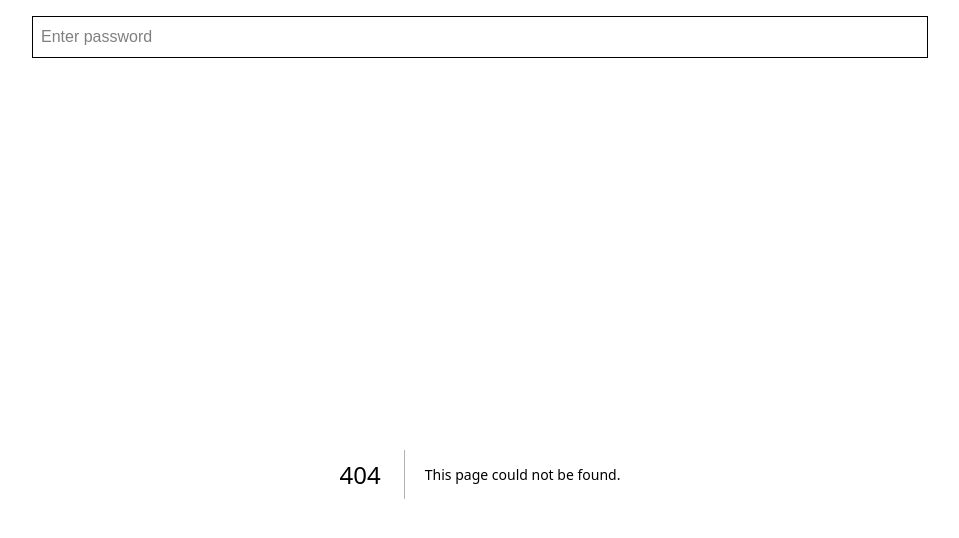
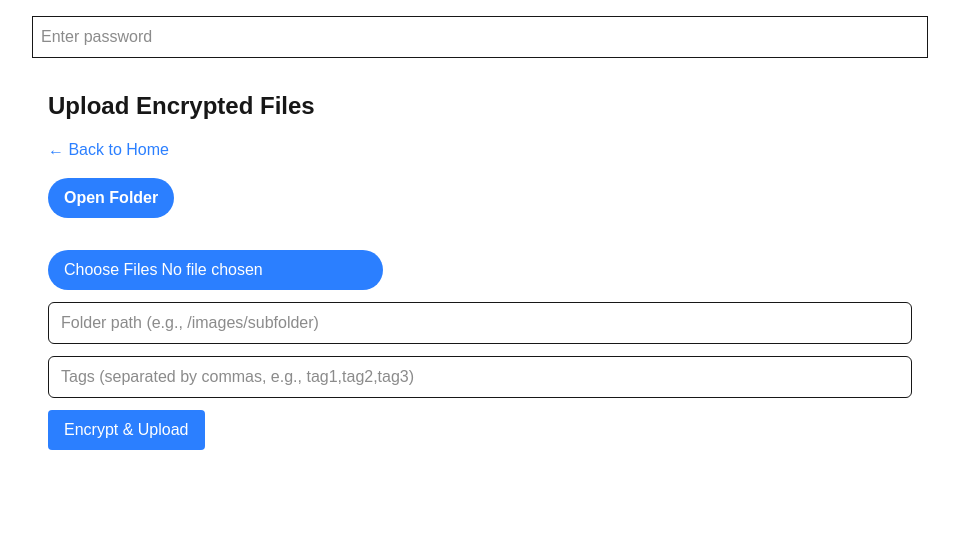
Before and after one commit to zayndamji/filemanager, a Next.js app: page /upload in a window 1280 px wide. Before the commit this address had no page. Shown: the top 538 px of the page, without its empty margins (160-1119 px from the left). Built offline with nearby package versions, Linux system fonts and the light colour scheme.

Commit message:
moved uploading to upload page

```diff
--- a/app/page.js
+++ b/app/page.js
@@ -1,20 +1,19 @@
 'use client'
 
 import { useEffect, useRef, useCallback, useState } from 'react';
+import Link from 'next/link';
 
 import { useFileContext } from '@/context/FileContext';
 import { usePasswordContext } from '@/context/PasswordContext';
 
 import FolderPicker from "@/components/FolderPicker";
-import EncryptUploader from "@/components/FileManager/EncryptUploader";
 import FileList from "@/components/FileManager/FileList";
 
 import { decryptData } from '@/utils/crypto';
 
-export default function FileManager() {
+export default function FileManagerHome() {
   const { password } = usePasswordContext();
   const { handle, refreshFileList } = useFileContext();
-  const [status, setStatus] = useState("");
   const [decryptedFiles, setDecryptedFiles] = useState([]);
   const lastDecryptedFilesRef = useRef([]);
 
@@ -67,16 +66,11 @@ export default function FileManager() {
     <div className="p-4 max-w-4xl mx-auto space-y-4">
       <h2 className="text-2xl font-bold">Encrypt File Manager</h2>
 
+      <div>
+        <Link href="/upload" className="text-blue-500 hover:underline">Upload Files</Link>
+      </div>
+
       <FolderPicker />
-
-      <EncryptUploader
-        handle={handle}
-        password={password}
-        setStatus={setStatus}
-        refreshAndDecryptFileList={refreshAndDecryptFileList}
-      />
-
-      <div className="text-sm text-gray-600">{status}</div>
 
       <FileList fileList={decryptedFiles} />
     </div>
--- /dev/null
+++ b/app/upload/page.js
@@ -0,0 +1,37 @@
+'use client'
+
+import { useState } from 'react';
+import Link from 'next/link';
+
+import { useFileContext } from '@/context/FileContext';
+import { usePasswordContext } from '@/context/PasswordContext';
+
+import FolderPicker from "@/components/FolderPicker";
+import EncryptUploader from "@/components/FileManager/EncryptUploader";
+
+export default function UploadPage() {
+  const { handle } = useFileContext();
+  const { password } = usePasswordContext();
+  const [status, setStatus] = useState("");
+
+  return (
+    <div className="p-4 max-w-4xl mx-auto space-y-4">
+      <h2 className="text-2xl font-bold">Upload Encrypted Files</h2>
+
+      <div>
+        <Link href="/" className="text-blue-500 hover:underline">&larr; Back to Home</Link>
+      </div>
+
+      <FolderPicker />
+
+      <EncryptUploader
+        handle={handle}
+        password={password}
+        setStatus={setStatus}
+        refreshAndDecryptFileList={() => {}}
+      />
+
+      <div className="text-sm text-gray-600">{status}</div>
+    </div>
+  );
+}
--- a/components/FileManager/EncryptUploader.js
+++ b/components/FileManager/EncryptUploader.js
@@ -1,6 +1,7 @@
 'use client'
 
 import { useState } from 'react';
+import { useRouter } from 'next/navigation';
 
 import { generateUUID, encryptData } from '@/utils/crypto';
 
@@ -8,6 +9,7 @@ export default function EncryptUploader({ handle, password, setStatus, refreshAn
   const [uploadFiles, setUploadFiles] = useState([]);
   const [folderPath, setFolderPath] = useState([]);
   const [tagsInput, setTagsInput] = useState('');
+  const router = useRouter();
 
   const handleEncryptUpload = async () => {
     if (!uploadFiles.length || !password || !handle) {
@@ -67,6 +69,9 @@ export default function EncryptUploader({ handle, password, setStatus, refreshAn
     setFolderPath([]);
     setTagsInput('');
     await refreshAndDecryptFileList();
+
+    // Redirect to homepage after upload
+    router.push('/');
   };
 
   return (
@@ -94,7 +99,7 @@ export default function EncryptUploader({ handle, password, setStatus, refreshAn
 
       <input
         type="text"
-        placeholder="Tags (seperated by commas, e.g., tag1,tag2,tag3)"
+        placeholder="Tags (separated by commas, e.g., tag1,tag2,tag3)"
         value={tagsInput}
         onChange={e => setTagsInput(e.target.value)}
         className="w-full px-3 py-2 border rounded-md"
```
